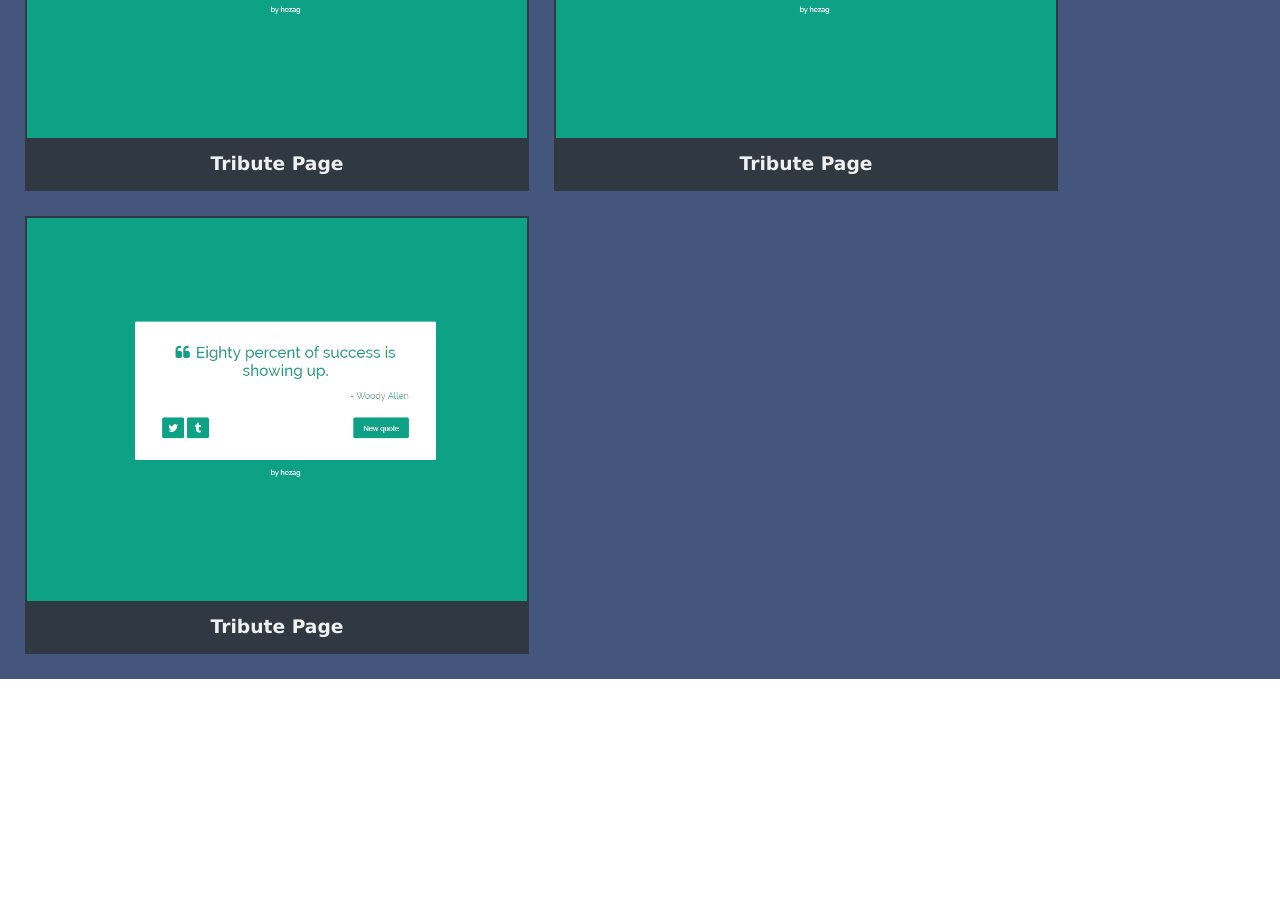
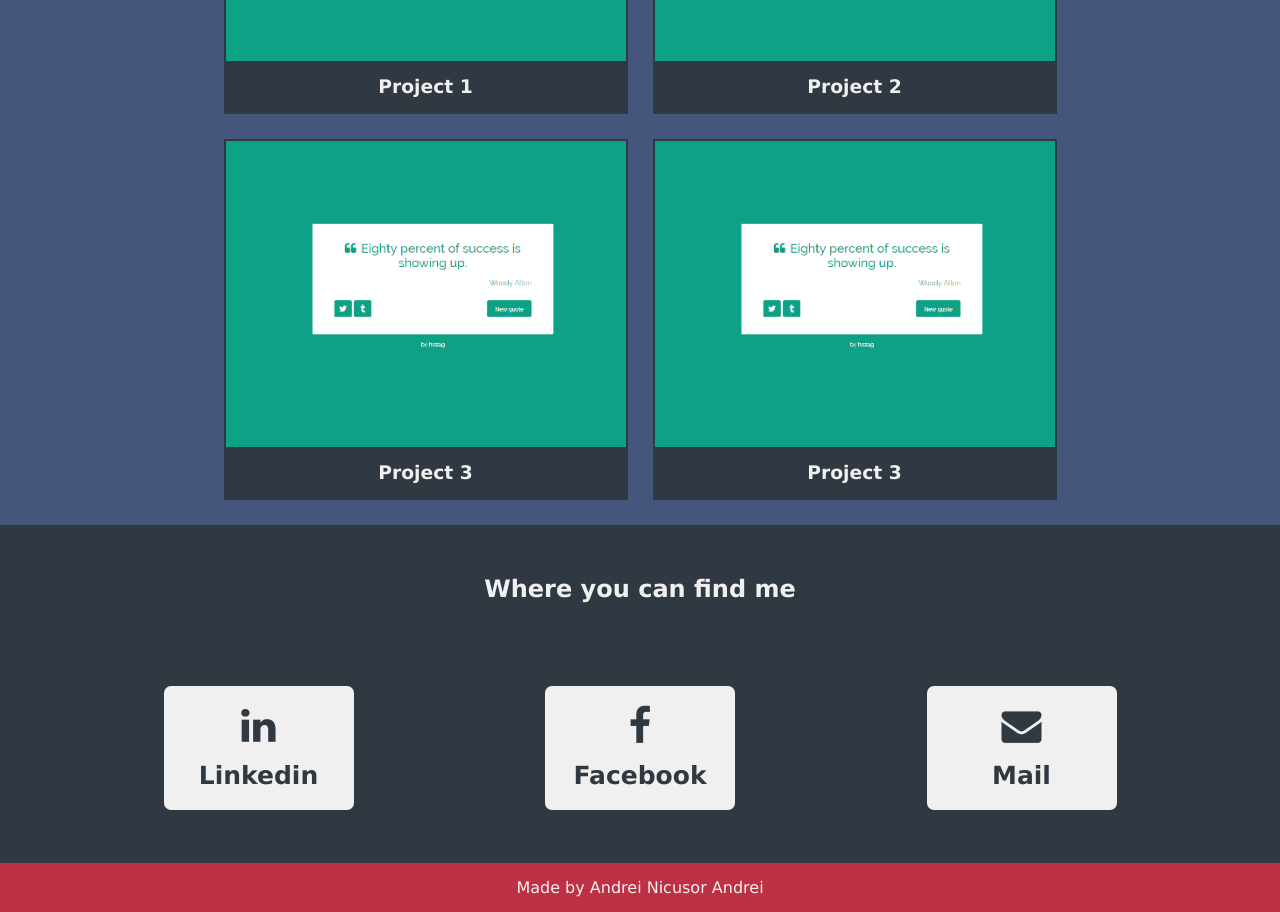
Before and after one commit to AndreiNGit/FCC-Personal-Portofolio, a plain HTML site: page index.html in a window 1280 px wide. Shown: the part 1180-2092 px from the top of the page. Before the commit the page ends 1859 px from the top, so only its background shows below. Drawn offline with Linux system fonts and the light colour scheme.

Commit message:
version 1

```diff
--- a/index.html
+++ b/index.html
@@ -5,6 +5,7 @@
         <meta name="viewport" content="width=device-width, initial-scale=1.0">
         <title>Personal Portofolio</title>
         <link rel="stylesheet" href="style.css">
+        <link rel="stylesheet" href="https://cdnjs.cloudflare.com/ajax/libs/font-awesome/4.7.0/css/font-awesome.min.css">
     </head>
     <body>
         <nav id="navbar">
@@ -25,17 +26,46 @@
             <div id="projects-grid">
                 <a href="" class="project-link">
                     <img src="./src/img.png" alt="" class="project-image">
-                    <h3 class="project-title">Tribute Page</h2>
+                    <h3 class="project-title">Project 1</h2>
                 </a>
                 <a href="" class="project-link">
                     <img src="src/img.png" alt="" class="project-image">
-                    <h3 class="project-title">Tribute Page</h2>
+                    <h3 class="project-title">Project 2</h2>
                 </a>
                 <a href="" class="project-link">
                     <img src="src/img.png" alt="" class="project-image">
-                    <h3 class="project-title">Tribute Page</h2>
+                    <h3 class="project-title">Project 3</h2>
+                </a>
+
+                <a href="" class="project-link">
+                    <img src="src/img.png" alt="" class="project-image">
+                    <h3 class="project-title">Project 3</h2>
                 </a>
             </div>
         </section>
+
+        <section id="contact">
+            <h2>Where you can find me</h2>
+            <div class="contact-wrapper">
+                <a href = "#" class="contact-element">
+                    <i class="fa fa-linkedin" aria-hidden="true"></i>
+                    <p>Linkedin</p>
+                </a>
+
+                <a href = "#" class="contact-element">
+                    <i class="fa fa-facebook" aria-hidden="true"></i>
+                    <p>Facebook</p>
+                </a>
+
+                <a href = "#" class="contact-element">
+                    <i class="fa fa-envelope" aria-hidden="true"></i>
+                    <p>Mail</p>
+                </a>
+            </div>
+        </section>
+
+        <footer>
+            <p>Made by Andrei Nicusor Andrei</p>
+        </footer>
     </body>
 </html>
--- a/style.css
+++ b/style.css
@@ -39,6 +39,7 @@
 
 a.nav-btn:hover {
     background-color: var(--main-gray);
+    transition: 0.3s;
 }
 
 #welcome-section {
@@ -85,6 +86,8 @@ a.nav-btn:hover {
     gap: 25px;
     flex-wrap: wrap;
     padding: 25px;
+    justify-content: center;
+    align-items: center;
 }
 
 .project-link {
@@ -98,11 +101,12 @@ a.nav-btn:hover {
 
 .project-link:hover {
     background-color: var(--main-gray-shade);
+    transition: 0.2s;
 }
 
 .project-image {
     width: 100%;
-    max-width: 500px;
+    max-width: 400px;
     height: auto;
 }
 
@@ -110,3 +114,64 @@ a.nav-btn:hover {
     text-align: center;
     padding: 15px;
 }
+
+#contact {
+    display: flex;
+    flex-direction: column;
+    padding-top: 50px;
+    padding-bottom: 50px;
+    align-items:center;
+    background-color: var(--main-gray);
+    color: var(--main-white);
+    width: 100%;
+
+}
+
+.contact-wrapper {
+
+    padding-top: 80px;
+    display: flex;
+    flex-wrap: wrap;
+    gap:25px;
+    width: 100%;
+    height: 100%;
+    justify-content:space-evenly;
+    align-items: center;
+}
+
+.contact-element {
+    display: flex;
+    flex-direction: column;
+    align-items: center;
+    justify-items: center;
+    border-style: solid;
+    border-radius: 10px;
+    padding: 20px;
+    color: var(--main-gray);
+    background-color: var(--main-white);
+    width: 150px;
+    text-decoration: none;
+}
+
+a.contact-element:hover {
+    background-color: #f0f0f0b7;
+    transition: 0.3s;
+}
+
+i.fa {
+    font-size: 40px;
+}
+
+.contact-element p {
+    font-size: 25px;
+    font-weight: bold;
+    margin-top: 15px;
+
+}
+
+footer {
+    text-align: center;
+    color:var(--main-white);
+    background-color: var(--main-red);
+    padding: 15px;
+}
```
